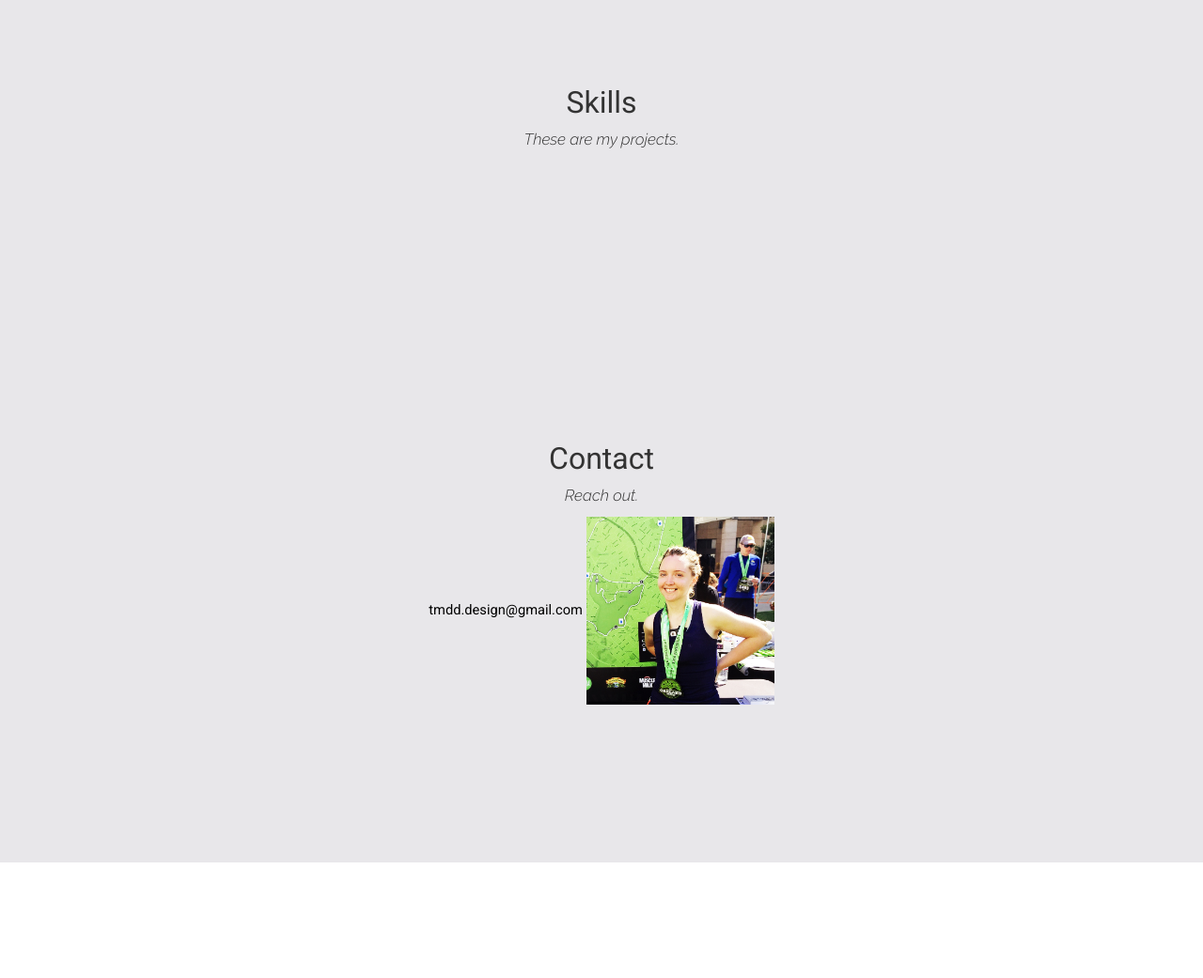
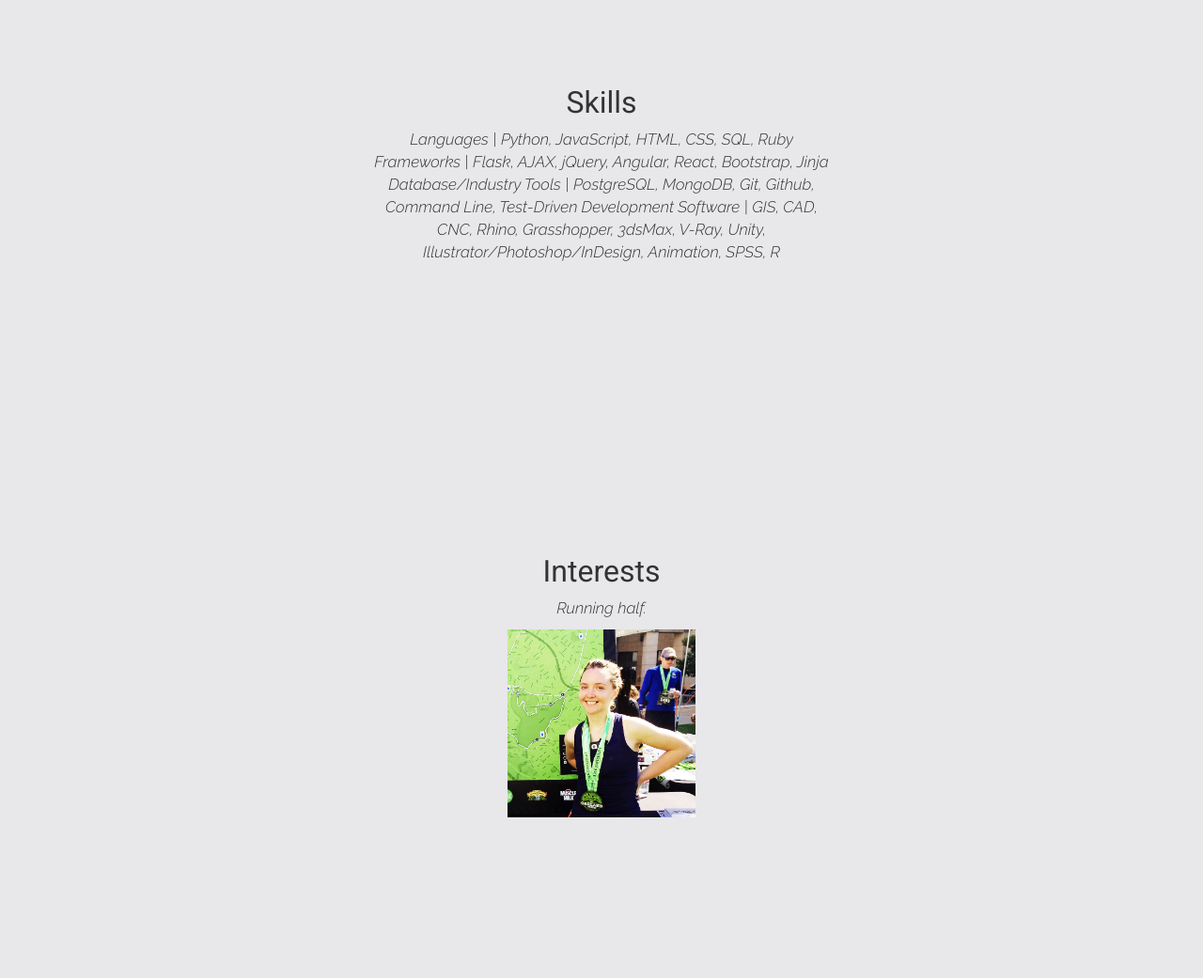
Before and after one commit to tdiede/tdiede.github.io, a plain HTML site: page index.html in a window 1280 px wide. Shown: the part 4260-5301 px from the top of the page at 94% size. Before the commit the page ends 5178 px from the top, so only its background shows below. Drawn offline with nearby package versions, Linux system fonts and the light colour scheme.

Commit message:
Created interests.

```diff
--- a/index.html
+++ b/index.html
@@ -162,8 +162,24 @@
     <div class='grid-container row'>
       <div class='col span_12'>
         <p>
-          These are my projects.
+          Languages | Python, JavaScript, HTML, CSS, SQL, Ruby    Frameworks | Flask, AJAX, jQuery, Angular, React, Bootstrap, Jinja
+          Database/Industry Tools | PostgreSQL, MongoDB, Git, Github, Command Line, Test-Driven Development
+          Software | GIS, CAD, CNC, Rhino, Grasshopper, 3dsMax, V-Ray, Unity, Illustrator/Photoshop/InDesign, Animation, SPSS, R
         </p>
+      </div>
+    </div>
+  </div>
+</section>
+
+<section id='interests'>
+  <div class='background'>
+    <h2>Interests</h2>
+    <div class='grid-container row'>
+      <div class='col span_12'>
+        <p>
+          Running half.
+        </p>
+        <img id='contact-photo' src='/static/img/half-marathon.png'>
       </div>
     </div>
   </div>
@@ -178,7 +194,6 @@
         Reach out.
       </p>
       <a href='mailto:tmdd.design@gmail.com'>tmdd.design@gmail.com</a>
-      <img id='contact-photo' src='/static/img/half-marathon.png'>
     </div>
     </div>
   </div>
```
